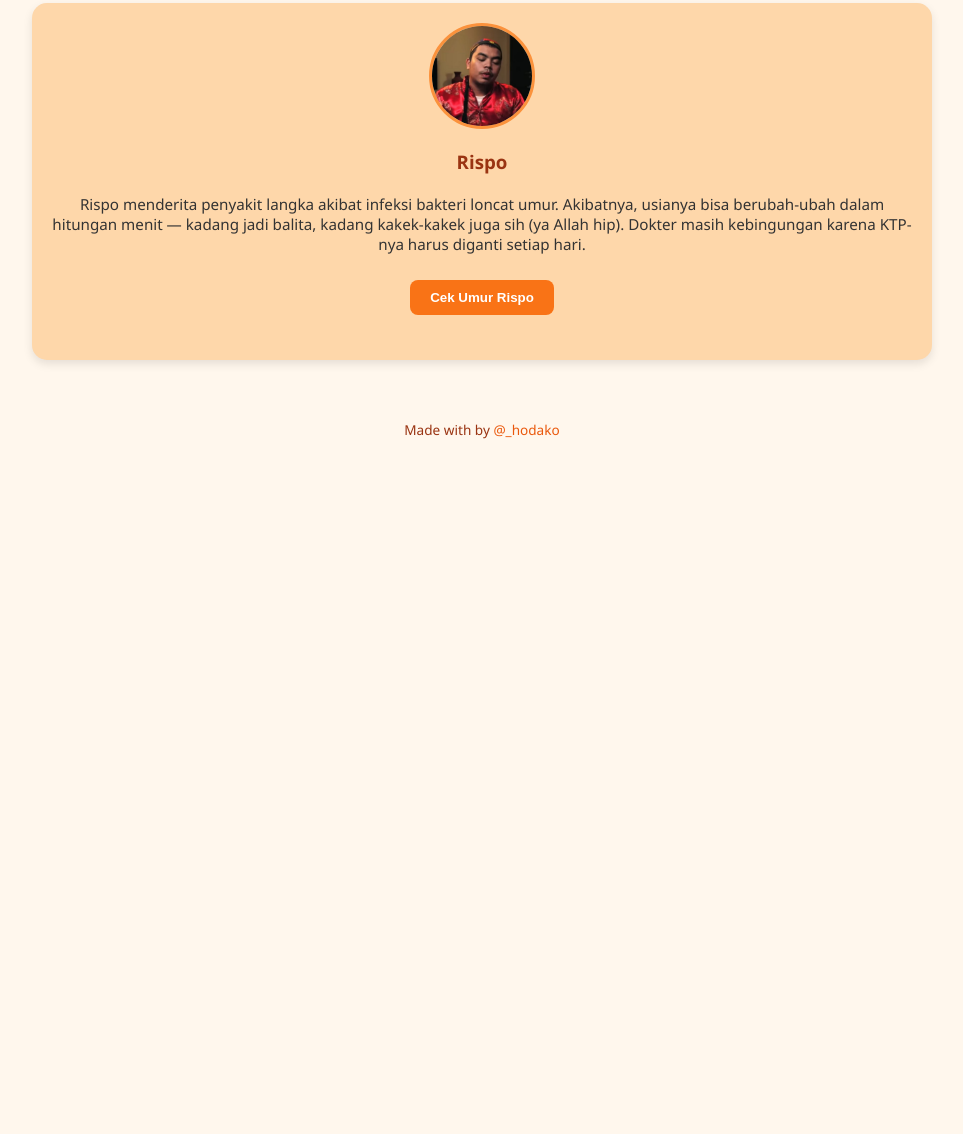
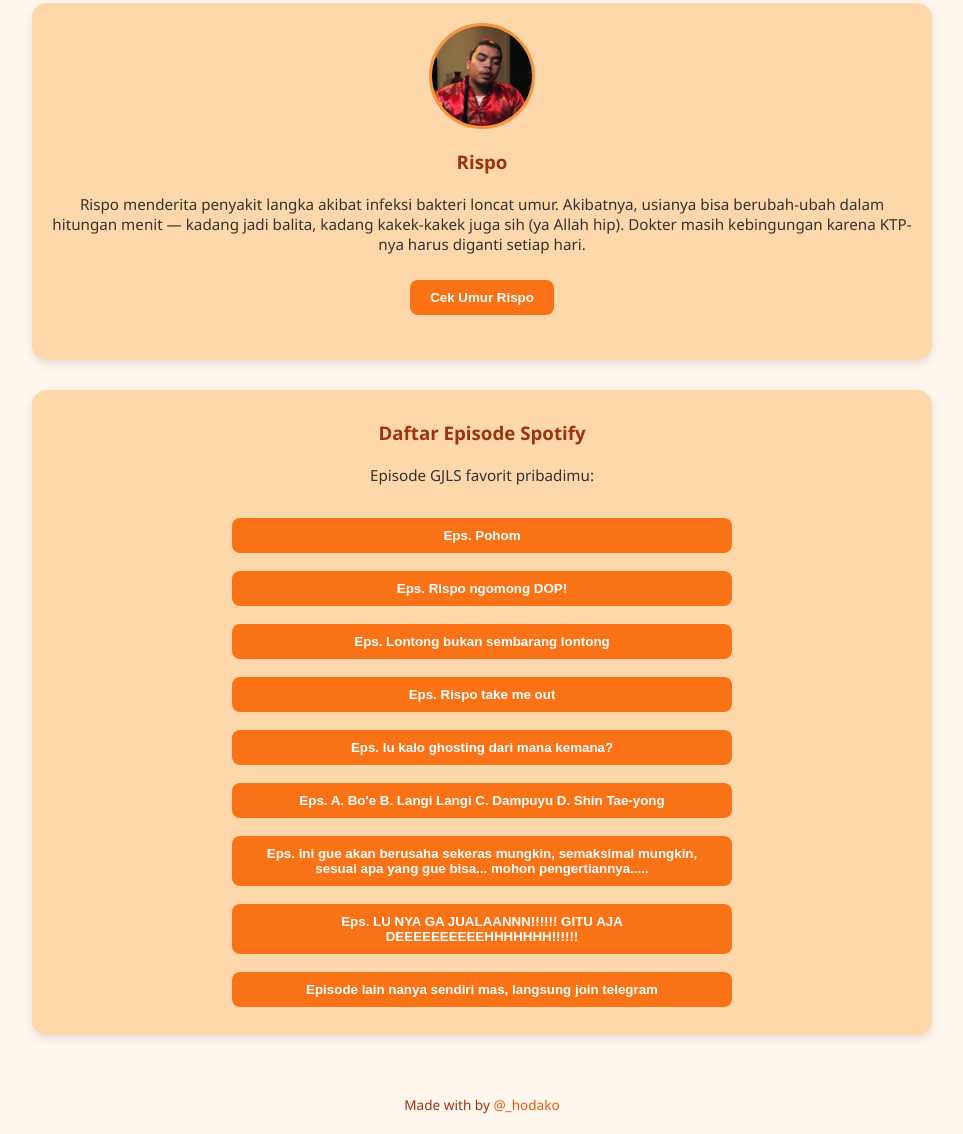
Before and after one commit to speednuts323/GjlsGame, a plain HTML site: page index.html in a window 1280 px wide. Shown: the part 981-2115 px from the top of the page, without its empty margins (158-1121 px from the left). Before the commit the page ends 1440 px from the top, so only its background shows below. Drawn offline with Linux system fonts and the light colour scheme.

Commit message:
Update index.html

```diff
--- a/index.html
+++ b/index.html
@@ -101,6 +101,23 @@
       text-decoration: none;
     }
 
+    ul.episodes {
+      list-style: none;
+      padding: 0;
+      margin: 0;
+      width: 100%;
+      max-width: 500px;
+    }
+
+    ul.episodes li {
+      margin: 8px 0;
+      text-align: center;
+    }
+
+    ul.episodes a button {
+      width: 100%;
+    }
+
     @media (max-width: 600px) {
       .container {
         padding: 10px;
@@ -147,6 +164,67 @@
       <button onclick="cekUmurRispo()">Cek Umur Rispo</button>
       <p class="result" id="umurRispo"></p>
     </div>
+
+    <!-- Daftar Episode Spotify -->
+    <div class="card">
+      <h3>Daftar Episode Spotify</h3>
+      <p>Episode GJLS favorit pribadimu:</p>
+      <ul class="episodes">
+        <li>
+          <a href="https://open.spotify.com/episode/18VtwRF7QsHwKaPE0Udgl5?si=uGgijvBQTROaVFG3sjwUaQ&t=695" target="_blank">
+            <button>Eps. Pohom</button>
+          </a>
+        </li>
+        <li>
+          <a href="https://open.spotify.com/episode/4d9YJbt9HyAp7mAJlYds0G?si=qJJVcggASCy3wQjNZqtgbA">
+            <button>Eps. Rispo ngomong DOP!</button>
+          </a>
+        </li>
+        <li>
+          <a href="https://open.spotify.com/episode/0yg5hWV82lgAyA5z5Ib3aY?si=Ih9SBzt7S0KnFoczS3ZEww" target="_blank">
+            <button>Eps. Lontong bukan sembarang lontong </button>
+          </a>
+        </li>
+            <li>
+          <a href="https://open.spotify.com/episode/7sC5qKavbvixX7KyJ8yfSu?si=DHpR5iUPRN-ngPM_gzXBtg&t=1" target="_blank">
+            <button>Eps. Rispo take me out</button>
+          </a>
+        </li>
+    <li>
+          <a href="https://open.spotify.com/episode/5Cno1PakEB0GIXJ2t9MCxS?si=DBjpf-1HQ72mu5ngKhsAnw" target="_blank">
+            <button>Eps. lu kalo ghosting dari mana kemana? </button>
+          </a>
+        </li>
+    <li>
+          <a href="https://open.spotify.com/episode/5hTn6DweHSvLtfUMyqSD7c" target="_blank">
+            <button>Eps. A. Bo'e
+B. Langi Langi
+C. Dampuyu
+D. Shin Tae-yong </button>
+          </a>
+        </li>
+    <li>
+          <a href="https://open.spotify.com/episode/61RO3IY6KLBcjvbptNNG8w" target="_blank">
+            <button>Eps. ini gue akan berusaha sekeras mungkin, semaksimal mungkin, sesuai apa yang gue bisa...
+
+mohon pengertiannya..... </button>
+          </a>
+        </li>
+    <li>
+          <a href="https://open.spotify.com/episode/1KdAtNioPjtciOXLXgzoT0" target="_blank">
+            <button>Eps. LU NYA GA JUALAANNN!!!!!!
+
+
+GITU AJA DEEEEEEEEEEHHHHHHH!!!!!! </button>
+          </a>
+        </li>
+            <li>
+          <a href="https://t.me/JoinGJLSer" target="_blank">
+            <button>Episode lain nanya sendiri mas, langsung join telegram </button>
+          </a>
+        </li>
+      </ul>
+    </div>
   </div>
 
   <footer>
@@ -157,11 +235,11 @@
     const daerahRandom = [
       "Yunani Kulon", "Kampung Meteor", "Desa Pelangi Gaib",
       "Gunung Nawaweuh", "Lautan Sepipi", "Planet Bekasi Timur",
-      "Lembah Perek", "Bukit Tembem", "Goa Puri"
+      "Lembah Perek", "Bukit Tembem", "Goa Puri", "saburai", "sepatan tapi yang beda"
     ];
 
     const cuacaRandom = [
-      "hujan full cream", "cerah penuh metabolisme", "badai stik jus stroberi",
+      "hujan full cream", "cerah penuh metabolisme", "badai steak jus stroberi",
       "angin LINUK!", "hujan pempek", "kabut cinta",
       "gerimis TikTok ah", "cuaca 2 peka", "panas hati", "hujan sop", "nambah zuppa sup"
     ];
@@ -192,7 +270,7 @@
     }
 
     function cekUmurRispo() {
-      const umur = Math.floor(Math.random() * (87 - 43 + 1)) + 43;
+      const umur = Math.floor(Math.random() * (1 - 43 + 1)) + 43;
       document.getElementById("umurRispo").innerText = `Umur Rispo hari ini: ${umur} tahun`;
     }
   </script>
```
